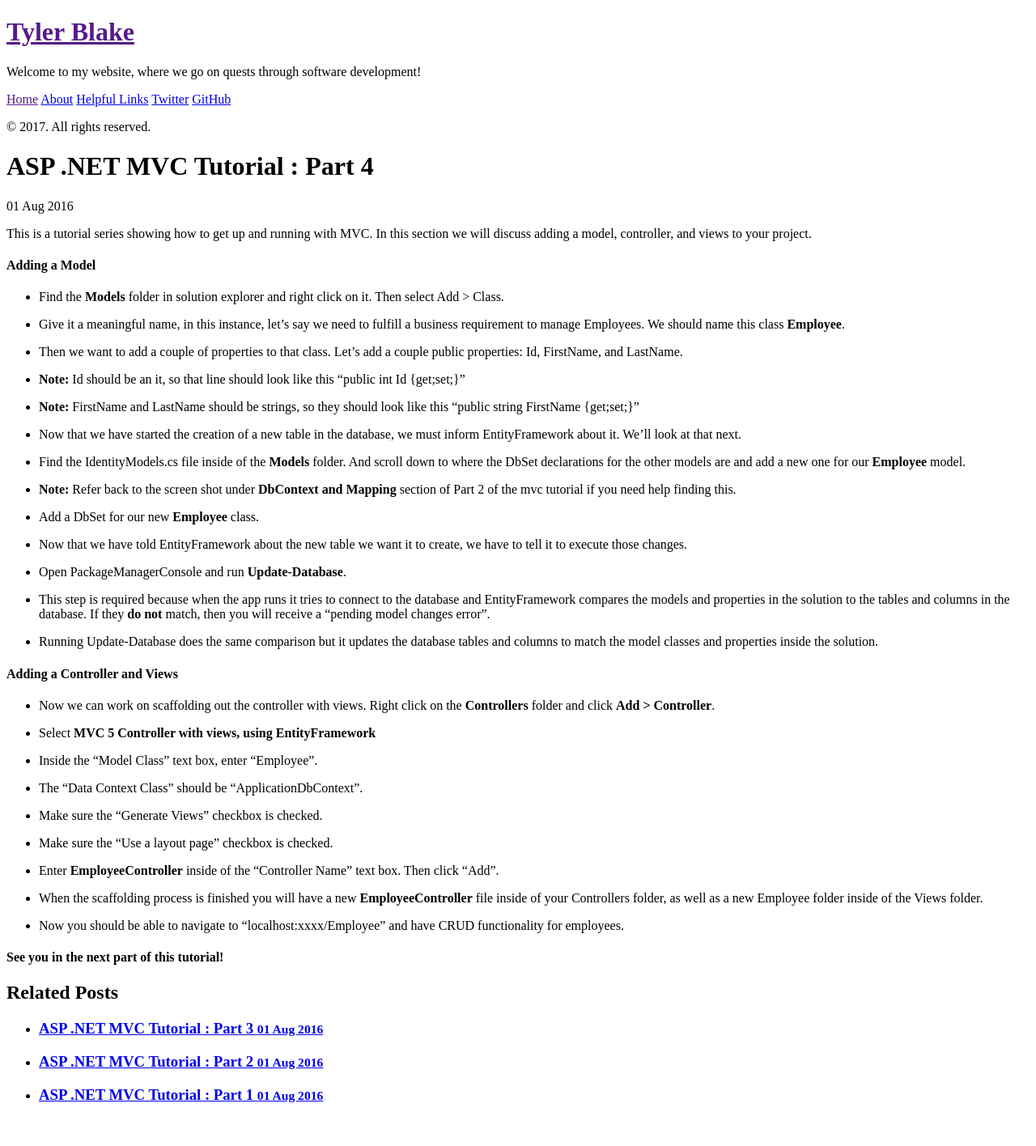
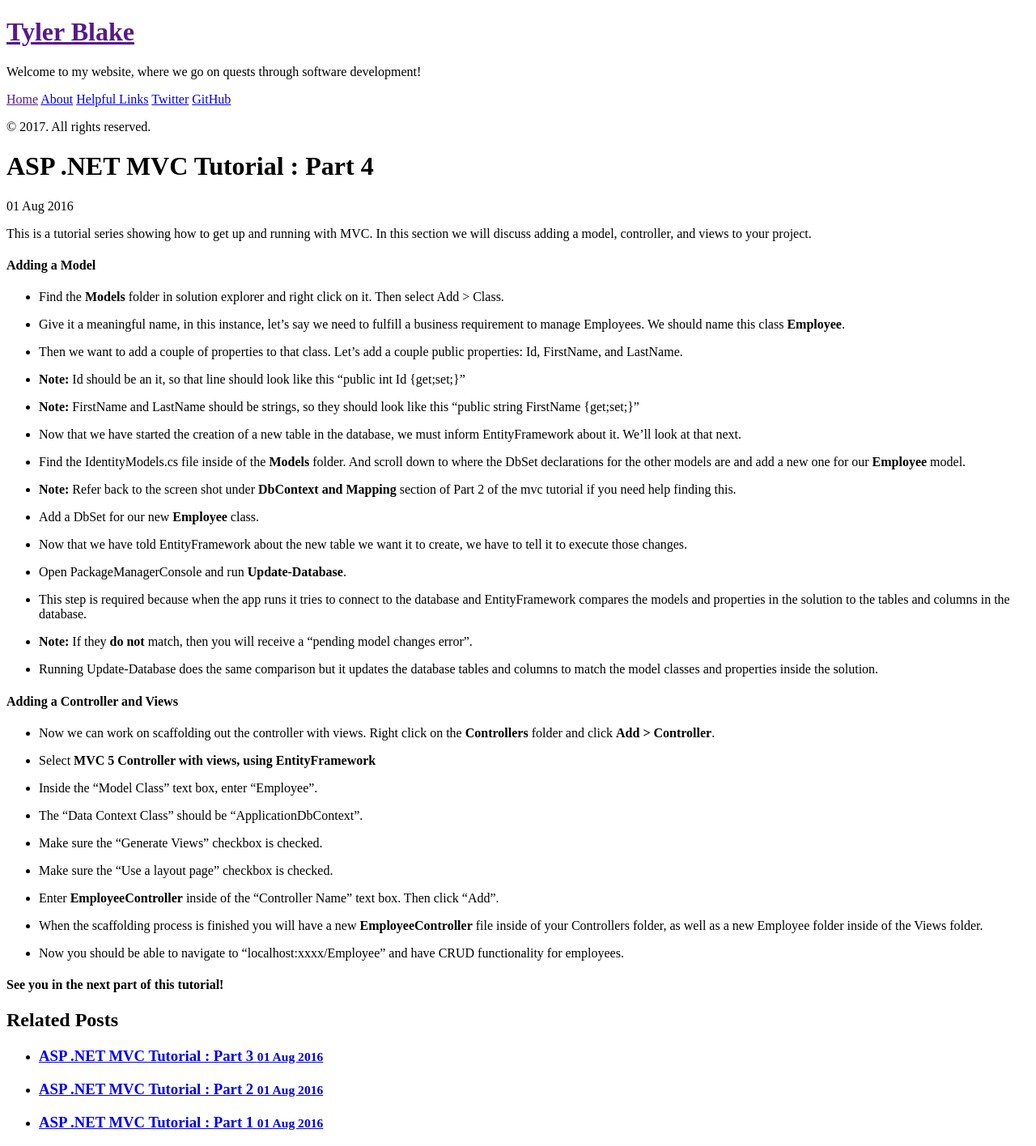
Before and after one commit to tylerablake/website, a Jekyll site: the page built from _posts/2016-08-01-mvc-tutorial-part4.md, in a window 1280 px wide. Shown: the whole page at 81% size. Built offline with Jekyll 4.4.1, drawn with Linux system fonts in a browser that asks for light colours; before the commit the page ends 1382 px from its top, so only the background shows below that.

```diff
--- a/_posts/2016-08-01-mvc-tutorial-part4.md
+++ b/_posts/2016-08-01-mvc-tutorial-part4.md
@@ -18,6 +18,7 @@ This is a tutorial series showing how to get up and running with MVC. In this se
 * Now that we have started the creation of a new table in the database, we must inform EntityFramework about it. We'll look at that next.
 
 * Find the IdentityModels.cs file inside of the **Models** folder. And scroll down to where the DbSet declarations for the other models are and add a new one for our **Employee** model.
+
 * **Note:** Refer back to the screen shot under **DbContext and Mapping** section of Part 2 of the mvc tutorial if you need help finding this.
 
 * Add a DbSet for our new **Employee** class.
@@ -26,7 +27,9 @@ This is a tutorial series showing how to get up and running with MVC. In this se
 
 * Open PackageManagerConsole and run **Update-Database**.
 
-* This step is required because when the app runs it tries to connect to the database and EntityFramework compares the models and properties in the solution to the tables and columns in the database. If they **do not** match, then you will receive a "pending model changes error".
+* This step is required because when the app runs it tries to connect to the database and EntityFramework compares the models and properties in the solution to the tables and columns in the database.
+
+* **Note:** If they **do not** match, then you will receive a "pending model changes error".
 
 * Running Update-Database does the same comparison but it updates the database tables and columns to match the model classes and properties inside the solution.
 
```
